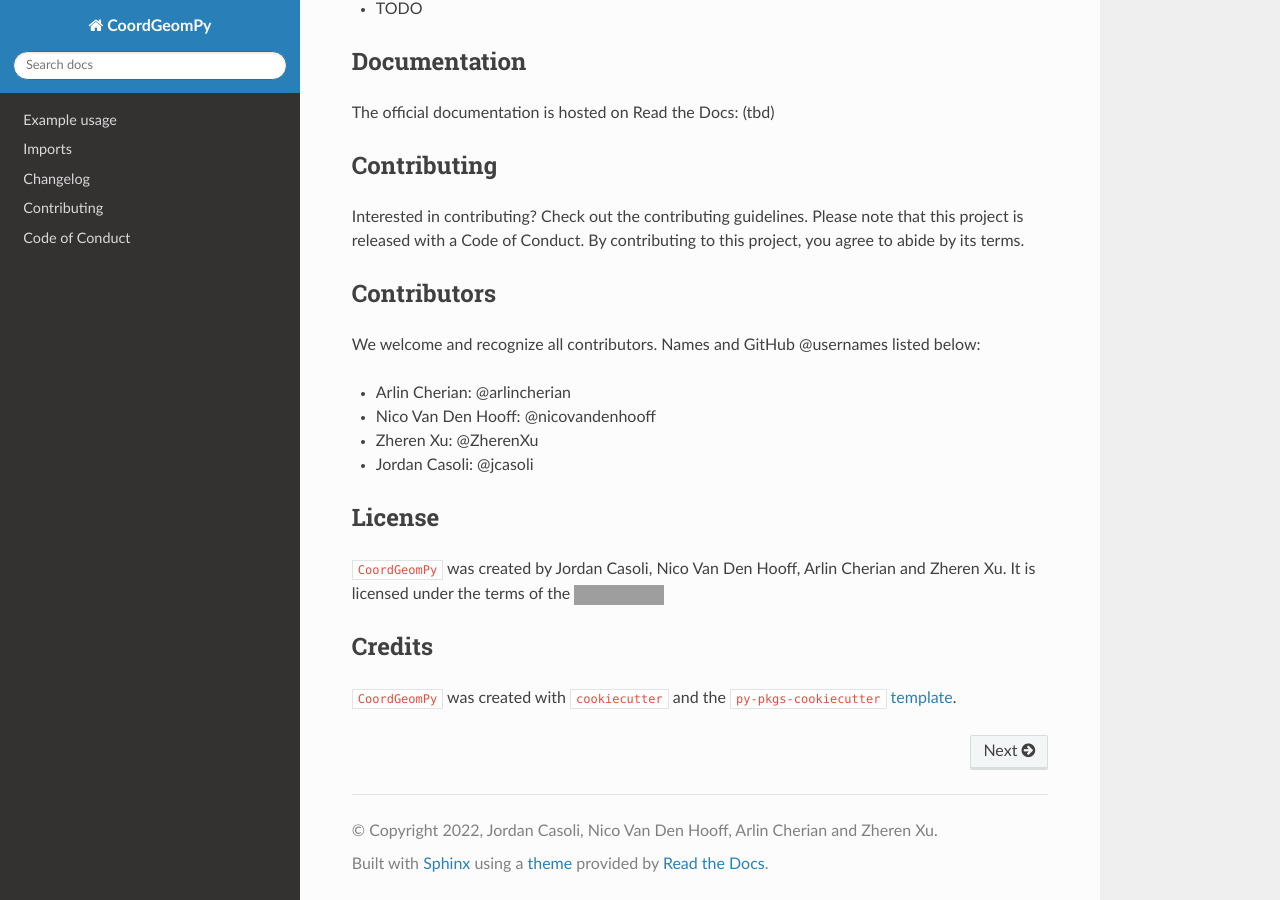
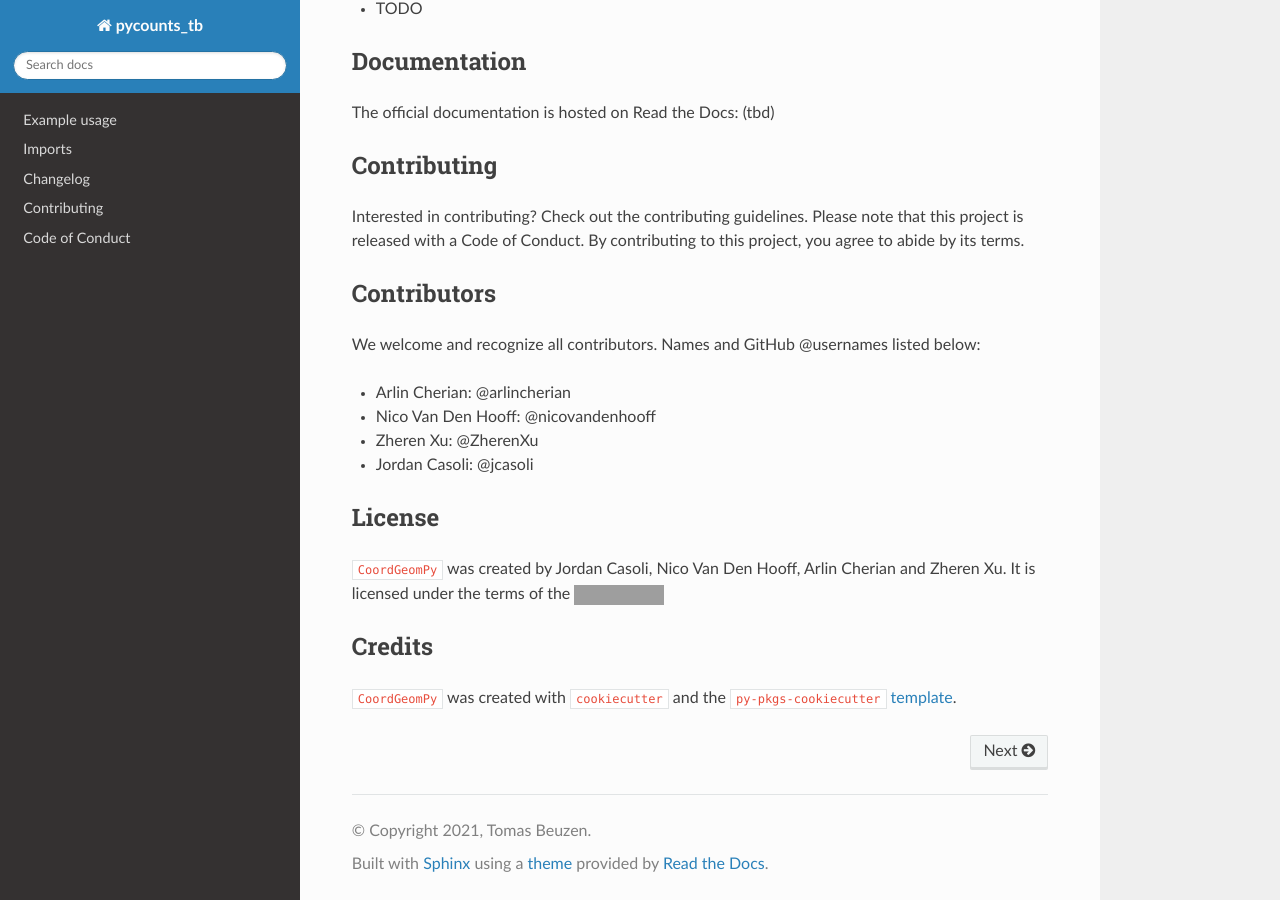
Before and after one commit to flor14/CoordGeomPy, a Sphinx documentation site: the page built from docs/index.md, in a window 1280 px wide and 900 px high, scrolled down 1323 px. Built offline with Sphinx 7.4.7 and the Read the Docs theme 2.0.0, drawn with Linux system fonts in a browser that asks for light colours; pages that are not in the unit, such as notebooks, are missing from menus; grey boxes are pictures that could not be loaded.

Commit message:
readthedocs

```diff
--- a/docs/conf.py
+++ b/docs/conf.py
@@ -6,9 +6,9 @@
 
 # -- Project information -----------------------------------------------------
 
-project = u"CoordGeomPy"
-copyright = u"2022, Jordan Casoli, Nico Van Den Hooff, Arlin Cherian and Zheren Xu"
-author = u"Jordan Casoli, Nico Van Den Hooff, Arlin Cherian and Zheren Xu"
+project = u"pycounts_tb"
+copyright = u"2021, Tomas Beuzen"
+author = u"Tomas Beuzen"
 
 # -- General configuration ---------------------------------------------------
 
@@ -28,8 +28,6 @@ autoapi_dirs = ["../src"]
 # This pattern also affects html_static_path and html_extra_path.
 exclude_patterns = ["_build", "Thumbs.db", ".DS_Store"]
 
-# The master toctree document.
-master_doc = 'index'
 # -- Options for HTML output -------------------------------------------------
 
 # The theme to use for HTML and HTML Help pages.  See the documentation for
--- /dev/null
+++ b/docs/requirements.txt
@@ -0,0 +1,3 @@
+myst-nb
+sphinx-autoapi
+sphinx-rtd-theme
```
